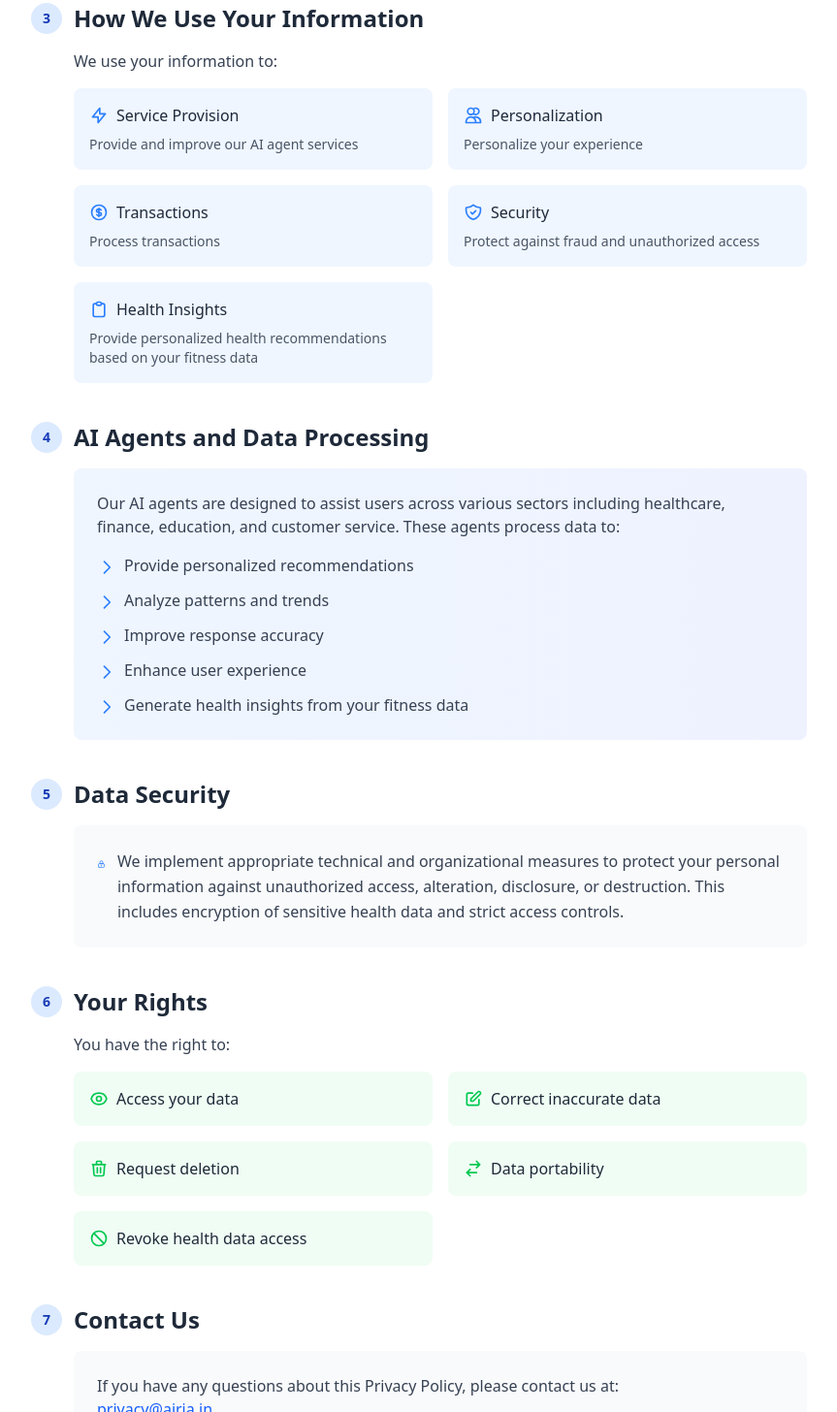
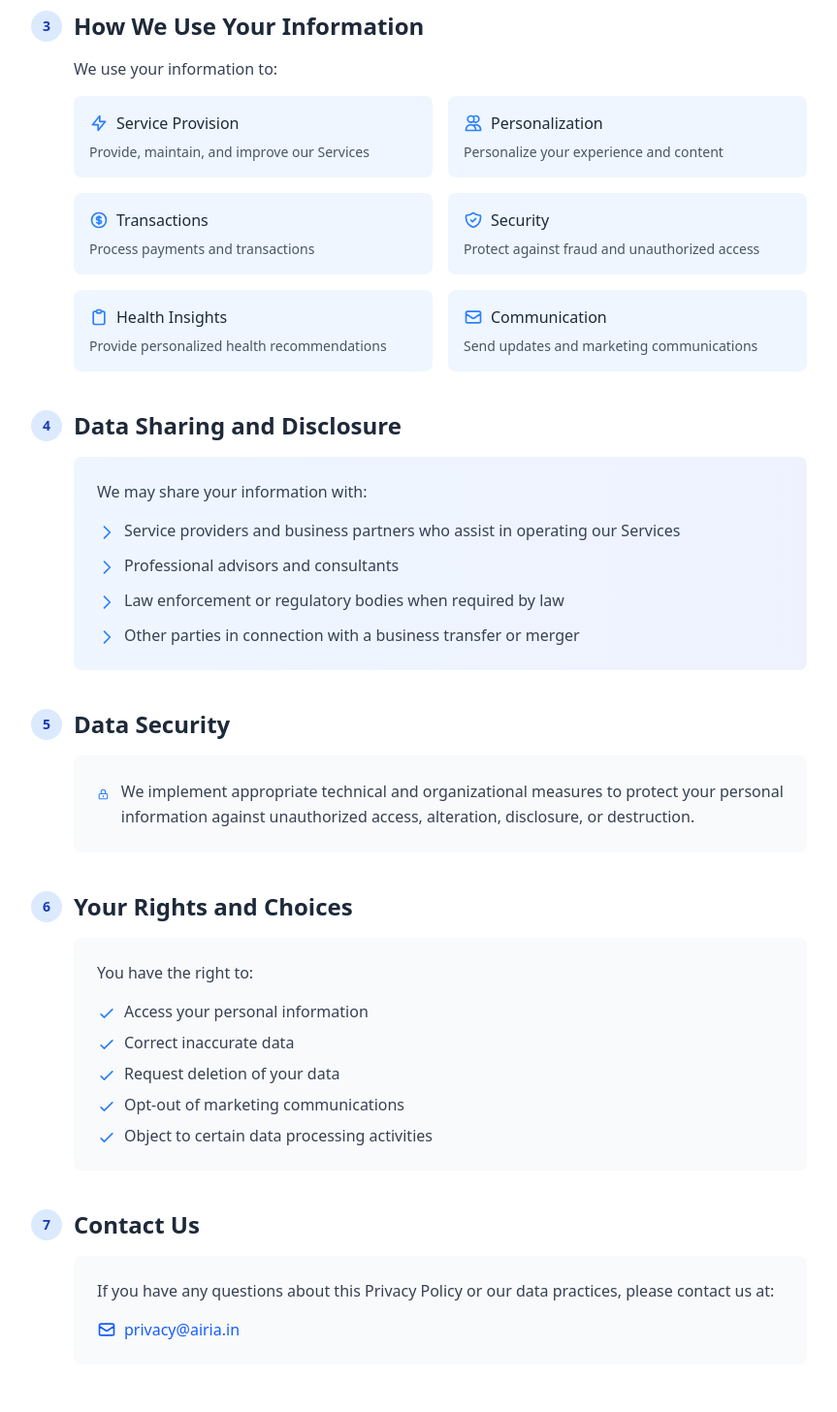
Before and after one commit to mokbhai/workout-planner-agent, an Astro site: page /privacy-policy in a window 1280 px wide. Shown: the part 1344-2800 px from the top of the page at 97% size, without its empty margins (208-1071 px from the left). Built offline with nearby package versions, Linux system fonts and the light colour scheme; Astro itself is replaced by a stand-in of ours.

Commit message:
Update privacy policy content for clarity and detail, including expanded definitions of personal information, consent language, and rights. Adjusted section titles and improved descriptions of data sharing practices and user rights.

```diff
--- a/src/pages/privacy-policy.astro
+++ b/src/pages/privacy-policy.astro
@@ -17,7 +17,7 @@ import Layout from '../layouts/Layout.astro';
                 </h2>
                 <div class="pl-11">
                     <p class="text-gray-700 leading-relaxed">
-                        Welcome to Airia Technologies Private Limited. We are committed to protecting your privacy and ensuring the security of your personal information. This Privacy Policy explains how we collect, use, disclose, and safeguard your information when you use our AI agent services.
+                        Welcome to Airia Technologies Private Limited ("we," "our," or "us"). We are committed to protecting your privacy and ensuring the security of your personal information. This Privacy Policy explains how we collect, use, disclose, and safeguard your information when you use our AI agent services, including our website, mobile applications, and any other services we offer (collectively, the "Services").
                     </p>
                 </div>
             </section>
@@ -35,19 +35,19 @@ import Layout from '../layouts/Layout.astro';
                                 <svg class="h-5 w-5 text-blue-500 mr-2 mt-1" fill="none" stroke="currentColor" viewBox="0 0 24 24">
                                     <path stroke-linecap="round" stroke-linejoin="round" stroke-width="2" d="M5 13l4 4L19 7"></path>
                                 </svg>
-                                <span class="text-gray-700">Name and contact information</span>
+                                <span class="text-gray-700">Name, email address, and contact information</span>
                             </li>
                             <li class="flex items-start">
                                 <svg class="h-5 w-5 text-blue-500 mr-2 mt-1" fill="none" stroke="currentColor" viewBox="0 0 24 24">
                                     <path stroke-linecap="round" stroke-linejoin="round" stroke-width="2" d="M5 13l4 4L19 7"></path>
                                 </svg>
-                                <span class="text-gray-700">Account credentials</span>
+                                <span class="text-gray-700">Account credentials and profile information</span>
                             </li>
                             <li class="flex items-start">
                                 <svg class="h-5 w-5 text-blue-500 mr-2 mt-1" fill="none" stroke="currentColor" viewBox="0 0 24 24">
                                     <path stroke-linecap="round" stroke-linejoin="round" stroke-width="2" d="M5 13l4 4L19 7"></path>
                                 </svg>
-                                <span class="text-gray-700">Payment information</span>
+                                <span class="text-gray-700">Payment and billing information</span>
                             </li>
                             <li class="flex items-start">
                                 <svg class="h-5 w-5 text-blue-500 mr-2 mt-1" fill="none" stroke="currentColor" viewBox="0 0 24 24">
@@ -61,7 +61,7 @@ import Layout from '../layouts/Layout.astro';
                     <div class="bg-gray-50 rounded-lg p-6 mb-6">
                         <h3 class="text-xl font-semibold mb-3 text-gray-800">2.2 Health and Fitness Data</h3>
                         <p class="text-gray-700 mb-4">
-                            With your explicit authorization, we collect data from your health and fitness smart devices such as smartwatches, including:
+                            With your explicit consent, we collect data from your health and fitness devices, including:
                         </p>
                         <ul class="list-none space-y-2">
                             <li class="flex items-start">
@@ -91,7 +91,7 @@ import Layout from '../layouts/Layout.astro';
                         </ul>
                         <div class="mt-4 p-4 bg-blue-50 rounded-lg">
                             <p class="text-gray-700 text-sm">
-                                <strong>Note:</strong> You can revoke this authorization at any time through your account settings. We only collect this data with your explicit consent and use it to provide personalized health insights and recommendations.
+                                <strong>Note:</strong> You can revoke this consent at any time through your account settings. We only collect this data with your explicit permission and use it to provide personalized health insights and recommendations.
                             </p>
                         </div>
                     </div>
@@ -106,7 +106,7 @@ import Layout from '../layouts/Layout.astro';
                                 <svg class="h-5 w-5 text-blue-500 mr-2 mt-1" fill="none" stroke="currentColor" viewBox="0 0 24 24">
                                     <path stroke-linecap="round" stroke-linejoin="round" stroke-width="2" d="M5 13l4 4L19 7"></path>
                                 </svg>
-                                <span class="text-gray-700">Conversation history</span>
+                                <span class="text-gray-700">Conversation history and queries</span>
                             </li>
                             <li class="flex items-start">
                                 <svg class="h-5 w-5 text-blue-500 mr-2 mt-1" fill="none" stroke="currentColor" viewBox="0 0 24 24">
@@ -118,7 +118,7 @@ import Layout from '../layouts/Layout.astro';
                                 <svg class="h-5 w-5 text-blue-500 mr-2 mt-1" fill="none" stroke="currentColor" viewBox="0 0 24 24">
                                     <path stroke-linecap="round" stroke-linejoin="round" stroke-width="2" d="M5 13l4 4L19 7"></path>
                                 </svg>
-                                <span class="text-gray-700">Performance metrics</span>
+                                <span class="text-gray-700">Performance metrics and analytics</span>
                             </li>
                             <li class="flex items-start">
                                 <svg class="h-5 w-5 text-blue-500 mr-2 mt-1" fill="none" stroke="currentColor" viewBox="0 0 24 24">
@@ -146,7 +146,7 @@ import Layout from '../layouts/Layout.astro';
                                 </svg>
                                 <span class="font-medium text-gray-800">Service Provision</span>
                             </div>
-                            <p class="text-gray-600 text-sm">Provide and improve our AI agent services</p>
+                            <p class="text-gray-600 text-sm">Provide, maintain, and improve our Services</p>
                         </div>
                         <div class="bg-blue-50 rounded-lg p-4">
                             <div class="flex items-center mb-2">
@@ -155,7 +155,7 @@ import Layout from '../layouts/Layout.astro';
                                 </svg>
                                 <span class="font-medium text-gray-800">Personalization</span>
                             </div>
-                            <p class="text-gray-600 text-sm">Personalize your experience</p>
+                            <p class="text-gray-600 text-sm">Personalize your experience and content</p>
                         </div>
                         <div class="bg-blue-50 rounded-lg p-4">
                             <div class="flex items-center mb-2">
@@ -164,7 +164,7 @@ import Layout from '../layouts/Layout.astro';
                                 </svg>
                                 <span class="font-medium text-gray-800">Transactions</span>
                             </div>
-                            <p class="text-gray-600 text-sm">Process transactions</p>
+                            <p class="text-gray-600 text-sm">Process payments and transactions</p>
                         </div>
                         <div class="bg-blue-50 rounded-lg p-4">
                             <div class="flex items-center mb-2">
@@ -182,7 +182,16 @@ import Layout from '../layouts/Layout.astro';
                                 </svg>
                                 <span class="font-medium text-gray-800">Health Insights</span>
                             </div>
-                            <p class="text-gray-600 text-sm">Provide personalized health recommendations based on your fitness data</p>
+                            <p class="text-gray-600 text-sm">Provide personalized health recommendations</p>
+                        </div>
+                        <div class="bg-blue-50 rounded-lg p-4">
+                            <div class="flex items-center mb-2">
+                                <svg class="h-5 w-5 text-blue-500 mr-2" fill="none" stroke="currentColor" viewBox="0 0 24 24">
+                                    <path stroke-linecap="round" stroke-linejoin="round" stroke-width="2" d="M3 8l7.89 5.26a2 2 0 002.22 0L21 8M5 19h14a2 2 0 002-2V7a2 2 0 00-2-2H5a2 2 0 00-2 2v10a2 2 0 002 2z"></path>
+                                </svg>
+                                <span class="font-medium text-gray-800">Communication</span>
+                            </div>
+                            <p class="text-gray-600 text-sm">Send updates and marketing communications</p>
                         </div>
                     </div>
                 </div>
@@ -191,43 +200,37 @@ import Layout from '../layouts/Layout.astro';
             <section class="mb-10">
                 <h2 class="text-2xl font-semibold mb-4 text-gray-800 flex items-center">
                     <span class="bg-blue-100 text-blue-800 rounded-full w-8 h-8 flex items-center justify-center mr-3 text-sm">4</span>
-                    AI Agents and Data Processing
+                    Data Sharing and Disclosure
                 </h2>
                 <div class="pl-11">
                     <div class="bg-gradient-to-r from-blue-50 to-indigo-50 rounded-lg p-6">
                         <p class="text-gray-700 mb-4">
-                            Our AI agents are designed to assist users across various sectors including healthcare, finance, education, and customer service. These agents process data to:
+                            We may share your information with:
                         </p>
                         <ul class="list-none space-y-3">
                             <li class="flex items-start">
                                 <svg class="h-5 w-5 text-blue-500 mr-2 mt-1" fill="none" stroke="currentColor" viewBox="0 0 24 24">
                                     <path stroke-linecap="round" stroke-linejoin="round" stroke-width="2" d="M9 5l7 7-7 7"></path>
                                 </svg>
-                                <span class="text-gray-700">Provide personalized recommendations</span>
+                                <span class="text-gray-700">Service providers and business partners who assist in operating our Services</span>
                             </li>
                             <li class="flex items-start">
                                 <svg class="h-5 w-5 text-blue-500 mr-2 mt-1" fill="none" stroke="currentColor" viewBox="0 0 24 24">
                                     <path stroke-linecap="round" stroke-linejoin="round" stroke-width="2" d="M9 5l7 7-7 7"></path>
                                 </svg>
-                                <span class="text-gray-700">Analyze patterns and trends</span>
+                                <span class="text-gray-700">Professional advisors and consultants</span>
                             </li>
                             <li class="flex items-start">
                                 <svg class="h-5 w-5 text-blue-500 mr-2 mt-1" fill="none" stroke="currentColor" viewBox="0 0 24 24">
                                     <path stroke-linecap="round" stroke-linejoin="round" stroke-width="2" d="M9 5l7 7-7 7"></path>
                                 </svg>
-                                <span class="text-gray-700">Improve response accuracy</span>
+                                <span class="text-gray-700">Law enforcement or regulatory bodies when required by law</span>
                             </li>
                             <li class="flex items-start">
                                 <svg class="h-5 w-5 text-blue-500 mr-2 mt-1" fill="none" stroke="currentColor" viewBox="0 0 24 24">
                                     <path stroke-linecap="round" stroke-linejoin="round" stroke-width="2" d="M9 5l7 7-7 7"></path>
                                 </svg>
-                                <span class="text-gray-700">Enhance user experience</span>
-                            </li>
-                            <li class="flex items-start">
-                                <svg class="h-5 w-5 text-blue-500 mr-2 mt-1" fill="none" stroke="currentColor" viewBox="0 0 24 24">
-                                    <path stroke-linecap="round" stroke-linejoin="round" stroke-width="2" d="M9 5l7 7-7 7"></path>
-                                </svg>
-                                <span class="text-gray-700">Generate health insights from your fitness data</span>
+                                <span class="text-gray-700">Other parties in connection with a business transfer or merger</span>
                             </li>
                         </ul>
                     </div>
@@ -246,7 +249,7 @@ import Layout from '../layouts/Layout.astro';
                                 <path stroke-linecap="round" stroke-linejoin="round" stroke-width="2" d="M12 15v2m-6 4h12a2 2 0 002-2v-6a2 2 0 00-2-2H6a2 2 0 00-2 2v6a2 2 0 002 2zm10-10V7a4 4 0 00-8 0v4h8z"></path>
                             </svg>
                             <p class="text-gray-700 leading-relaxed">
-                                We implement appropriate technical and organizational measures to protect your personal information against unauthorized access, alteration, disclosure, or destruction. This includes encryption of sensitive health data and strict access controls.
+                                We implement appropriate technical and organizational measures to protect your personal information against unauthorized access, alteration, disclosure, or destruction.
                             </p>
                         </div>
                     </div>
@@ -256,52 +259,43 @@ import Layout from '../layouts/Layout.astro';
             <section class="mb-10">
                 <h2 class="text-2xl font-semibold mb-4 text-gray-800 flex items-center">
                     <span class="bg-blue-100 text-blue-800 rounded-full w-8 h-8 flex items-center justify-center mr-3 text-sm">6</span>
-                    Your Rights
+                    Your Rights and Choices
                 </h2>
                 <div class="pl-11">
-                    <p class="text-gray-700 mb-4">You have the right to:</p>
-                    <div class="grid grid-cols-1 md:grid-cols-2 gap-4">
-                        <div class="bg-green-50 rounded-lg p-4">
-                            <div class="flex items-center">
-                                <svg class="h-5 w-5 text-green-500 mr-2" fill="none" stroke="currentColor" viewBox="0 0 24 24">
-                                    <path stroke-linecap="round" stroke-linejoin="round" stroke-width="2" d="M15 12a3 3 0 11-6 0 3 3 0 016 0z"></path>
-                                    <path stroke-linecap="round" stroke-linejoin="round" stroke-width="2" d="M2.458 12C3.732 7.943 7.523 5 12 5c4.478 0 8.268 2.943 9.542 7-1.274 4.057-5.064 7-9.542 7-4.477 0-8.268-2.943-9.542-7z"></path>
+                    <div class="bg-gray-50 rounded-lg p-6">
+                        <p class="text-gray-700 mb-4">You have the right to:</p>
+                        <ul class="list-none space-y-2">
+                            <li class="flex items-start">
+                                <svg class="h-5 w-5 text-blue-500 mr-2 mt-1" fill="none" stroke="currentColor" viewBox="0 0 24 24">
+                                    <path stroke-linecap="round" stroke-linejoin="round" stroke-width="2" d="M5 13l4 4L19 7"></path>
                                 </svg>
-                                <span class="font-medium text-gray-800">Access your data</span>
-                            </div>
-                        </div>
-                        <div class="bg-green-50 rounded-lg p-4">
-                            <div class="flex items-center">
-                                <svg class="h-5 w-5 text-green-500 mr-2" fill="none" stroke="currentColor" viewBox="0 0 24 24">
-                                    <path stroke-linecap="round" stroke-linejoin="round" stroke-width="2" d="M11 5H6a2 2 0 00-2 2v11a2 2 0 002 2h11a2 2 0 002-2v-5m-1.414-9.414a2 2 0 112.828 2.828L11.828 15H9v-2.828l8.586-8.586z"></path>
+                                <span class="text-gray-700">Access your personal information</span>
+                            </li>
+                            <li class="flex items-start">
+                                <svg class="h-5 w-5 text-blue-500 mr-2 mt-1" fill="none" stroke="currentColor" viewBox="0 0 24 24">
+                                    <path stroke-linecap="round" stroke-linejoin="round" stroke-width="2" d="M5 13l4 4L19 7"></path>
                                 </svg>
-                                <span class="font-medium text-gray-800">Correct inaccurate data</span>
-                            </div>
-                        </div>
-                        <div class="bg-green-50 rounded-lg p-4">
-                            <div class="flex items-center">
-                                <svg class="h-5 w-5 text-green-500 mr-2" fill="none" stroke="currentColor" viewBox="0 0 24 24">
-                                    <path stroke-linecap="round" stroke-linejoin="round" stroke-width="2" d="M19 7l-.867 12.142A2 2 0 0116.138 21H7.862a2 2 0 01-1.995-1.858L5 7m5 4v6m4-6v6m1-10V4a1 1 0 00-1-1h-4a1 1 0 00-1 1v3M4 7h16"></path>
+                                <span class="text-gray-700">Correct inaccurate data</span>
+                            </li>
+                            <li class="flex items-start">
+                                <svg class="h-5 w-5 text-blue-500 mr-2 mt-1" fill="none" stroke="currentColor" viewBox="0 0 24 24">
+                                    <path stroke-linecap="round" stroke-linejoin="round" stroke-width="2" d="M5 13l4 4L19 7"></path>
                                 </svg>
-                                <span class="font-medium text-gray-800">Request deletion</span>
-                            </div>
-                        </div>
-                        <div class="bg-green-50 rounded-lg p-4">
-                            <div class="flex items-center">
-                                <svg class="h-5 w-5 text-green-500 mr-2" fill="none" stroke="currentColor" viewBox="0 0 24 24">
-                                    <path stroke-linecap="round" stroke-linejoin="round" stroke-width="2" d="M8 7h12m0 0l-4-4m4 4l-4 4m0 6H4m0 0l4 4m-4-4l4-4"></path>
+                                <span class="text-gray-700">Request deletion of your data</span>
+                            </li>
+                            <li class="flex items-start">
+                                <svg class="h-5 w-5 text-blue-500 mr-2 mt-1" fill="none" stroke="currentColor" viewBox="0 0 24 24">
+                                    <path stroke-linecap="round" stroke-linejoin="round" stroke-width="2" d="M5 13l4 4L19 7"></path>
                                 </svg>
-                                <span class="font-medium text-gray-800">Data portability</span>
-                            </div>
-                        </div>
-                        <div class="bg-green-50 rounded-lg p-4">
-                            <div class="flex items-center">
-                                <svg class="h-5 w-5 text-green-500 mr-2" fill="none" stroke="currentColor" viewBox="0 0 24 24">
-                                    <path stroke-linecap="round" stroke-linejoin="round" stroke-width="2" d="M18.364 18.364A9 9 0 005.636 5.636m12.728 12.728A9 9 0 015.636 5.636m12.728 12.728L5.636 5.636"></path>
+                                <span class="text-gray-700">Opt-out of marketing communications</span>
+                            </li>
+                            <li class="flex items-start">
+                                <svg class="h-5 w-5 text-blue-500 mr-2 mt-1" fill="none" stroke="currentColor" viewBox="0 0 24 24">
+                                    <path stroke-linecap="round" stroke-linejoin="round" stroke-width="2" d="M5 13l4 4L19 7"></path>
                                 </svg>
-                                <span class="font-medium text-gray-800">Revoke health data access</span>
-                            </div>
-                        </div>
+                                <span class="text-gray-700">Object to certain data processing activities</span>
+                            </li>
+                        </ul>
                     </div>
                 </div>
             </section>
@@ -313,27 +307,15 @@ import Layout from '../layouts/Layout.astro';
                 </h2>
                 <div class="pl-11">
                     <div class="bg-gray-50 rounded-lg p-6">
-                        <p class="text-gray-700">
-                            If you have any questions about this Privacy Policy, please contact us at:
-                            <br />
-                            <a href="mailto:privacy@airia.in" class="text-blue-600 hover:text-blue-800 font-medium">privacy@airia.in</a>
-                            <br />
-                            <span class="text-gray-600 mt-2 block">Airia Technologies Private Limited</span>
+                        <p class="text-gray-700 mb-4">
+                            If you have any questions about this Privacy Policy or our data practices, please contact us at:
                         </p>
-                    </div>
-                </div>
-            </section>
-
-            <section class="mb-10">
-                <h2 class="text-2xl font-semibold mb-4 text-gray-800 flex items-center">
-                    <span class="bg-blue-100 text-blue-800 rounded-full w-8 h-8 flex items-center justify-center mr-3 text-sm">8</span>
-                    Updates to This Policy
-                </h2>
-                <div class="pl-11">
-                    <div class="bg-gray-50 rounded-lg p-6">
-                        <p class="text-gray-700 leading-relaxed">
-                            We may update this Privacy Policy from time to time. We will notify you of any changes by posting the new Privacy Policy on this page and updating the "Last Updated" date.
-                        </p>
+                        <div class="flex items-center text-blue-600">
+                            <svg class="h-5 w-5 mr-2" fill="none" stroke="currentColor" viewBox="0 0 24 24">
+                                <path stroke-linecap="round" stroke-linejoin="round" stroke-width="2" d="M3 8l7.89 5.26a2 2 0 002.22 0L21 8M5 19h14a2 2 0 002-2V7a2 2 0 00-2-2H5a2 2 0 00-2 2v10a2 2 0 002 2z"></path>
+                            </svg>
+                            <a href="mailto:privacy@airia.in" class="hover:underline">privacy@airia.in</a>
+                        </div>
                     </div>
                 </div>
             </section>
```
